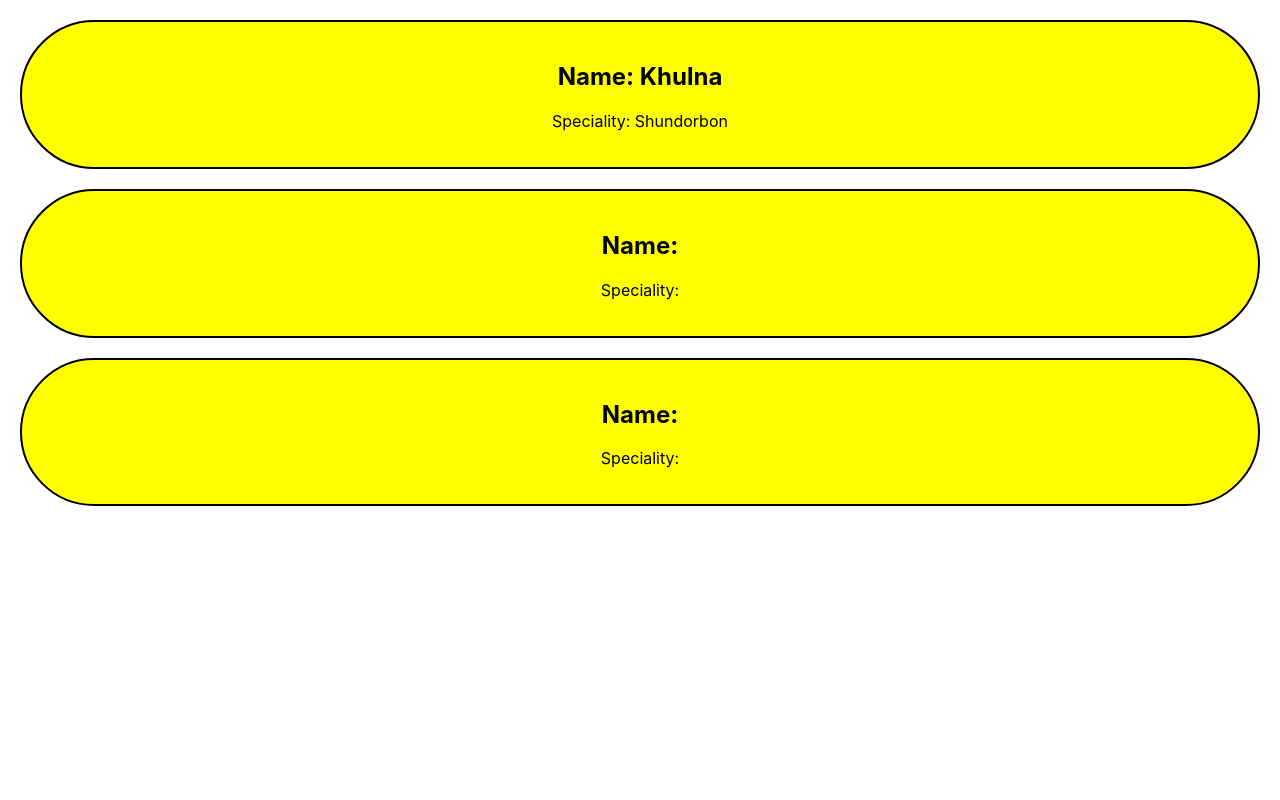
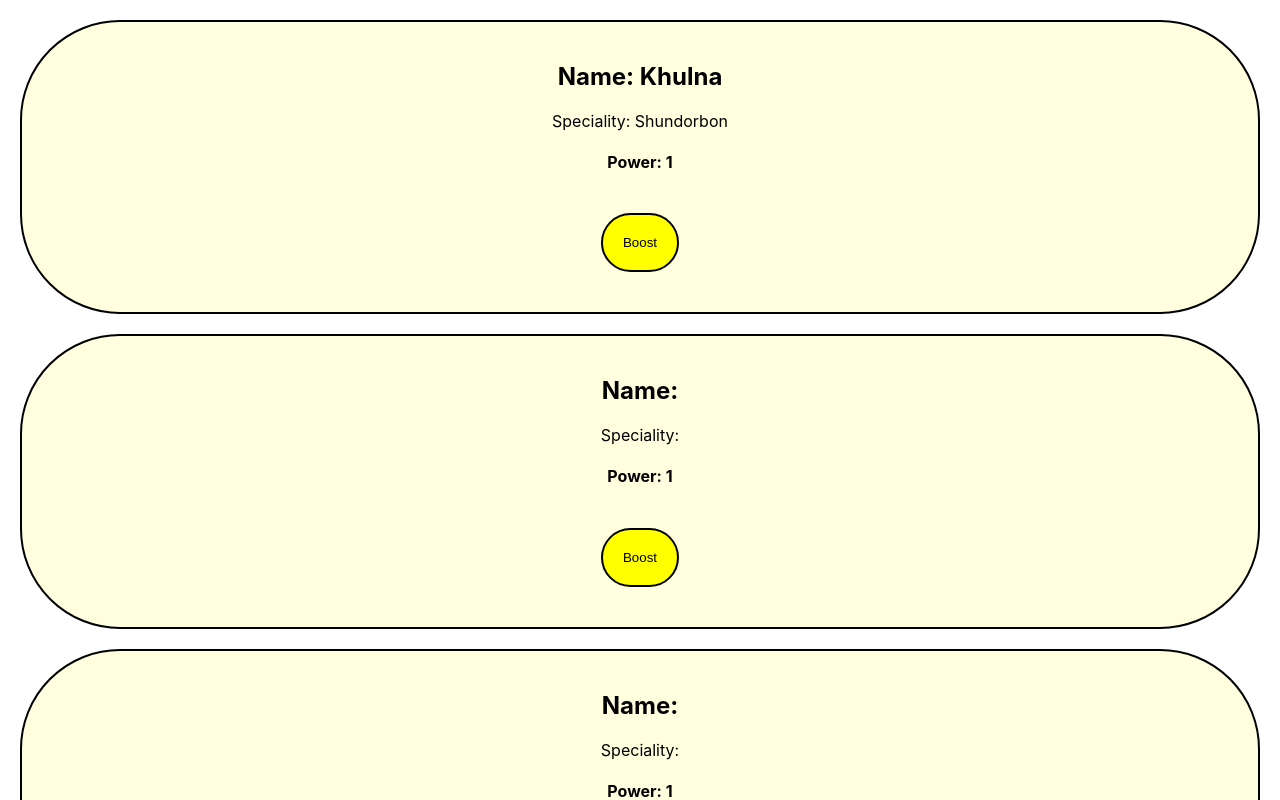
Before and after one commit to leon0113/react-rest-countries2, a React (Create React App) app: page / in a window 1280 px wide. Shown: the top 800 px of the page. Built offline with nearby package versions, Linux system fonts and the light colour scheme.

Commit message:
operation

```diff
--- a/src/App.js
+++ b/src/App.js
@@ -1,3 +1,4 @@
+import { useState } from 'react';
 import './App.css';
 
 
@@ -14,15 +15,26 @@ function App() {
 const districtStyle={
   border : '2px solid black',
   borderRadius : '100px',
+  backgroundColor : 'lightyellow',
+  margin : '20px',
+  padding : '20px'
+}
+const districtStyle1={
+  border : '2px solid black',
+  borderRadius : '100px',
   backgroundColor : 'yellow',
   margin : '20px',
   padding : '20px'
 }
 function District(props){
+  const [power,setPower] = useState(1)
+  const increasePower = () => setPower(power * 5);
   return (
     <div style={districtStyle}>
       <h2>Name: {props.name}</h2>
       <p>Speciality: {props.speciality}</p>
+      <h4>Power: {power} </h4>
+      <button style={districtStyle1} onClick={increasePower}>Boost</button>
     </div>
   )
 }
```
